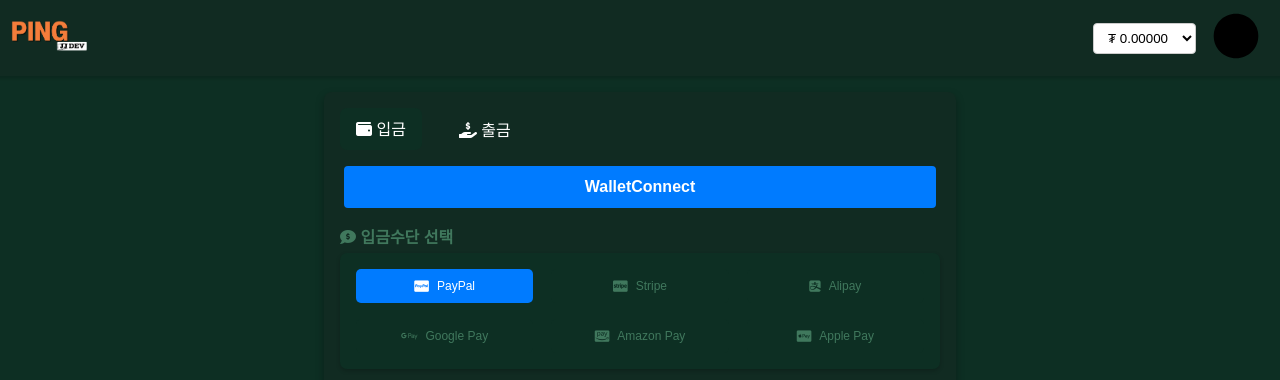
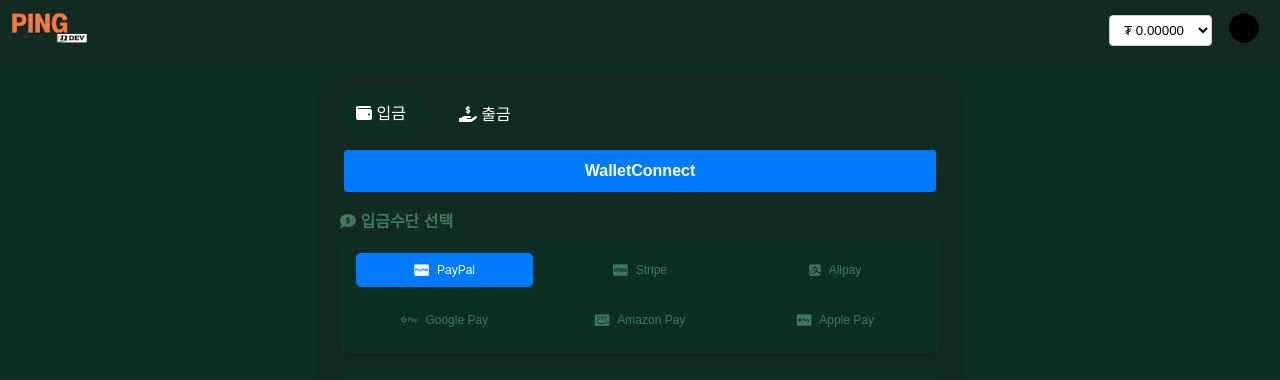
Before and after one commit to jjeuijin/paypal, a plain HTML site: page index.html in a window 1280 px wide. Shown: the top 380 px of the page. Drawn offline with Linux system fonts and the light colour scheme; a script that the page names is missing.

Commit message:
Update index.html

```diff
--- a/index.html
+++ b/index.html
@@ -213,9 +213,13 @@
       display: block;
       margin: 0 auto;
     }
-    .profile img{
-      height: 48px;
-    }
+    .profile img {
+  height: 32px;
+  width: 32px;
+  border-radius: 50%;
+  object-fit: cover;
+}
+
 
     .qr-frame-container {
       display: flex;
```
